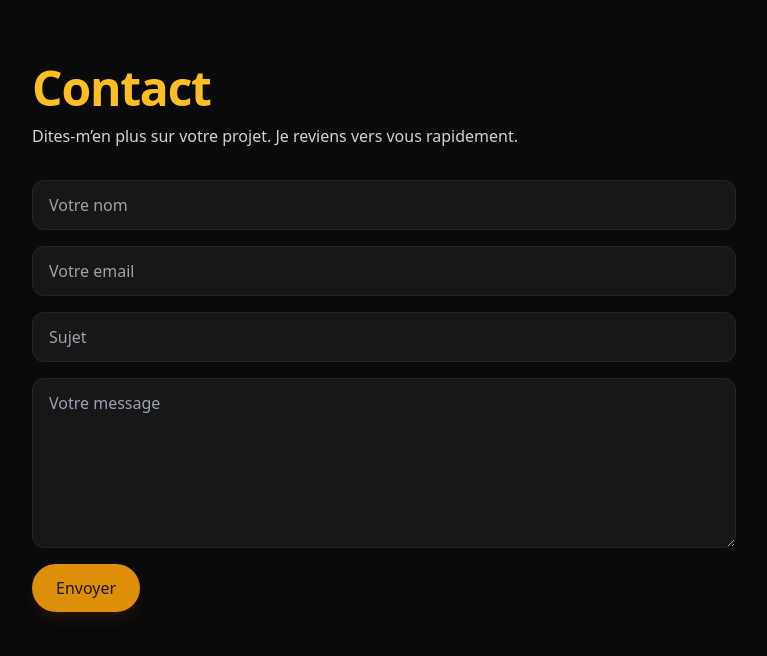
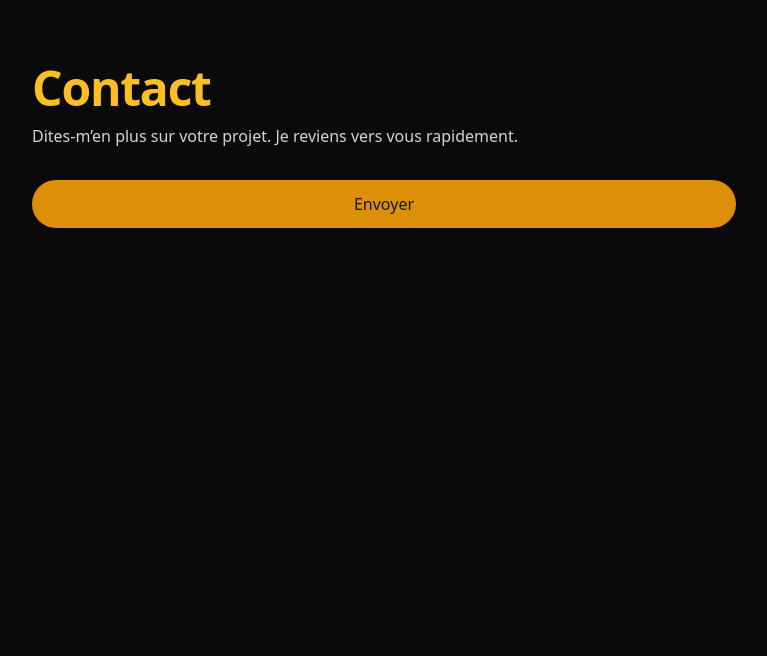
Before and after one commit to VSimon59/portfolio, a Next.js app: page /projets/photographe-freelance/contact in a window 1280 px wide. Shown: the top 656 px of the page, without its empty margins (256-1023 px from the left). Built offline with nearby package versions, Linux system fonts and the light colour scheme.

Commit message:
Ajout du projet Photographe Freelance (pages, services, galerie, images)

```diff
--- a/app/projets/photographe-freelance/contact/ContactForm.client.tsx
+++ b/app/projets/photographe-freelance/contact/ContactForm.client.tsx
@@ -1,5 +1,4 @@
 "use client";
-
 import { useState } from "react";
 
 export default function ContactForm() {
@@ -10,10 +9,8 @@ export default function ContactForm() {
     setStatus("sending");
     try {
       const form = new FormData(e.currentTarget);
-      // TODO: envoyez vers une API route / action server si besoin
-      // await fetch("/api/contact", { method: "POST", body: form });
-
-      setTimeout(() => setStatus("sent"), 500); // placeholder démo
+      // TODO: fetch("/api/contact", { method: "POST", body: form })
+      setTimeout(() => setStatus("sent"), 500);
     } catch {
       setStatus("error");
     }
@@ -21,49 +18,12 @@ export default function ContactForm() {
 
   return (
     <form onSubmit={onSubmit} className="grid gap-4">
-      <input
-        name="name"
-        placeholder="Votre nom"
-        className="bg-neutral-900 border border-neutral-800 rounded-xl px-4 py-3"
-        required
-      />
-      <input
-        name="email"
-        type="email"
-        placeholder="Votre email"
-        className="bg-neutral-900 border border-neutral-800 rounded-xl px-4 py-3"
-        required
-      />
-      <input
-        name="subject"
-        placeholder="Sujet"
-        className="bg-neutral-900 border border-neutral-800 rounded-xl px-4 py-3"
-      />
-      <textarea
-        name="message"
-        rows={6}
-        placeholder="Votre message"
-        className="bg-neutral-900 border border-neutral-800 rounded-xl px-4 py-3"
-        required
-      />
-
-      <div className="flex items-center gap-3">
-        <button
-          type="submit"
-          disabled={status === "sending"}
-          className="rounded-full bg-amber-500/90 hover:bg-amber-400 disabled:opacity-60
-                     text-neutral-900 px-6 py-3 font-medium shadow-lg shadow-amber-900/20
-                     focus:outline-none focus-visible:ring-2 focus-visible:ring-amber-400"
-        >
-          {status === "sending" ? "Envoi..." : "Envoyer"}
-        </button>
-        {status === "sent" && (
-          <span className="text-amber-300 text-sm">Message envoyé ✅</span>
-        )}
-        {status === "error" && (
-          <span className="text-red-400 text-sm">Erreur d’envoi. Réessayez.</span>
-        )}
-      </div>
+      {/* inputs... */}
+      <button type="submit" disabled={status === "sending"} className="rounded-full bg-amber-500/90 hover:bg-amber-400 text-neutral-900 px-6 py-3 font-medium">
+        {status === "sending" ? "Envoi..." : "Envoyer"}
+      </button>
+      {status === "sent" && <span className="text-amber-300 text-sm">Message envoyé ✅</span>}
+      {status === "error" && <span className="text-red-400 text-sm">Erreur d’envoi.</span>}
     </form>
   );
 }
```
